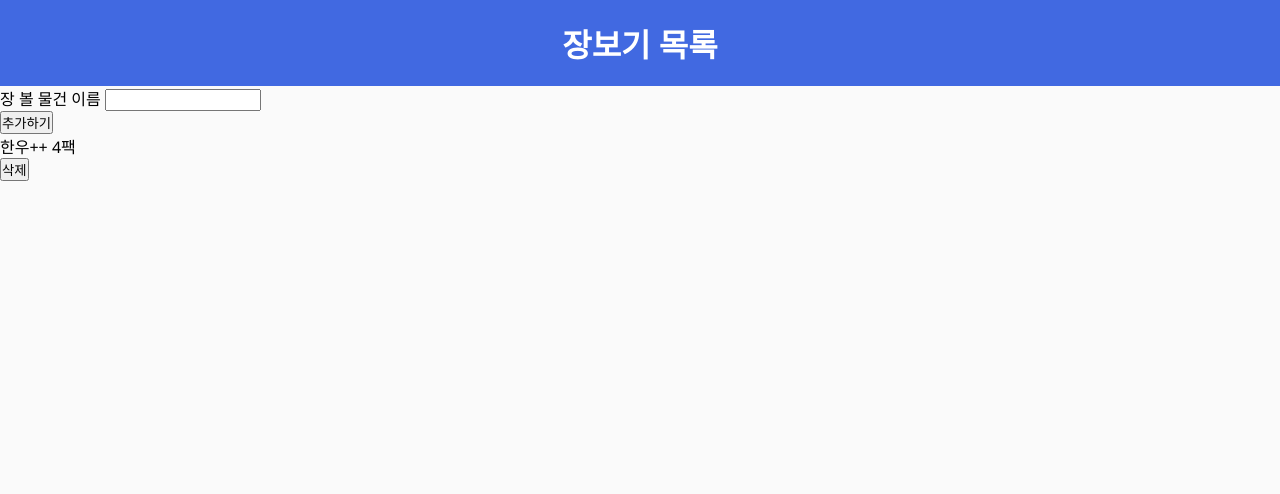
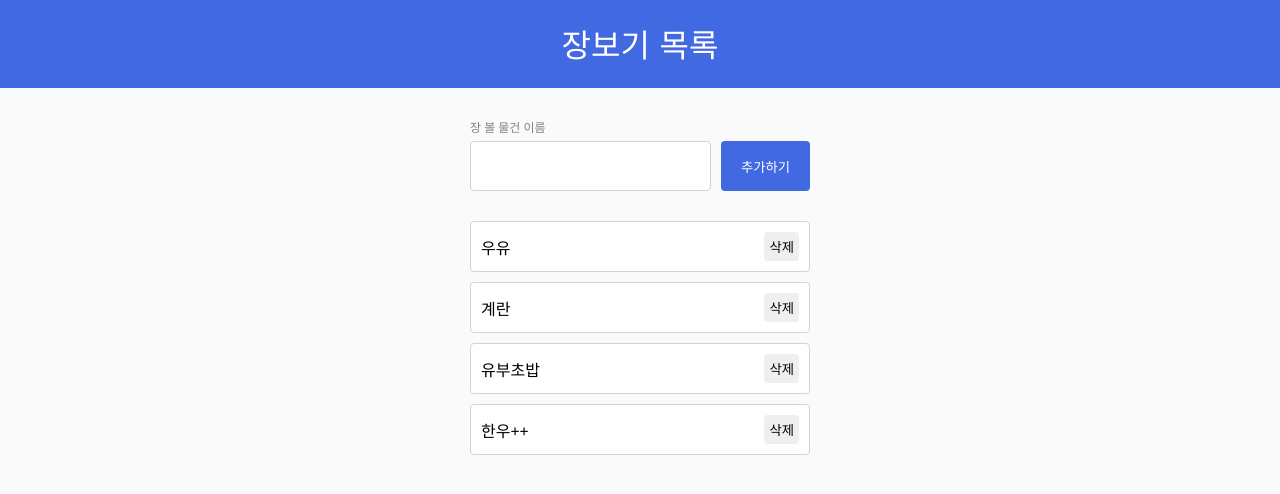
Before and after one commit to ranni9379/todolist, a plain HTML site: page index.html in a window 1280 px wide. Drawn offline with Linux system fonts and the light colour scheme.

Commit message:
cart-list-done

```diff
--- a/index.html
+++ b/index.html
@@ -15,11 +15,17 @@
     <form action="">
       <div>
         <label for="item"> 장 볼 물건 이름 </label>
-        <input type="text" />
+        <input type="text" id="item" />
       </div>
       <button>추가하기</button>
     </form>
     <ul>
+      <li>
+        <div>
+          <p>한우++ 4팩한우++ 4팩한우++ 4팩한우++ 4팩한우++ 4팩</p>
+          <button>삭제</button>
+        </div>
+      </li>
       <li>
         <div>
           <p>한우++ 4팩</p>
--- a/index.js
+++ b/index.js
@@ -0,0 +1,99 @@
+//querySelector=> HTML의 모든것을 선택할 수 있음; 태그이름, 클래스명,아이디명 모두 선택가능 선택할때 css규칙을 따라서 작성함
+//예) class='newClass' =>'.newClass'
+//id='newId'=>'#id'
+//ul div => 'ul div'
+//ul div.newClass=>'ul div.newClass'
+//getElementById=>
+//innerHTML=> 해당태그안에 새로운 자식요소를 넣을 떄 사용함 이떄 자식요소는 태그들 문자열에 담아서 사용해도 되지만 변수를 같이 사용하려면 ``사용해서 하면 개꿀
+
+// const name = "한우+++ 4팩";
+// const btn = "삭제";
+
+// ul.innerHTML = `<li><div>
+// <p>${name}</p>
+// <button>${btn}</button></div></li>`;
+
+let list = ["우유", "계란", "유부초밥", "한우++"];
+
+const rendering = () => {
+  const ul = document.querySelector("ul");
+  ul.innerHTML = null;
+  for (
+    let i = 0;
+    i < list.length;
+    i = i + 1 // i+=1//i++
+  ) {
+    const button = document.createElement("button");
+    button.innerText = "삭제";
+    button.onclick = () => {
+      //   console.log("hello its ms", list[i]);
+
+      list.splice(i, 1);
+      console.log(list);
+
+      rendering();
+    };
+    const p = document.createElement("p");
+    p.innerText = list[i];
+    const div = document.createElement("div");
+
+    div.append(p, button);
+    const li = document.createElement("li");
+    li.append(div);
+
+    ul.append(li);
+  }
+
+  //   console.log(`${button}`);
+  //   const tag = `
+
+  //     <li>
+  //     <div><p>${list[i]}</p>
+  //     <button id="d">삭제</button>
+  //     </div>
+  //     </li>
+  //     `;
+  //   console.log(tag);
+  //   console.log(list[i]);
+
+  //   li = `${li}${tag}`;
+  // }
+
+  // // console.log(li);
+  // console.log(text)
+
+  //   li += tag;
+
+  // ul.innerHTML = li;
+  // const d = document.getElementById("d");
+
+  // d.onclick = () => {
+  //   console.log("삭제준비완료");
+  // };
+};
+rendering();
+
+const form = document.querySelector("form");
+const input = document.getElementById("item");
+
+form.addEventListener(
+  "submit",
+
+  (event) => {
+    event.preventDefault(); //새로고침 방지 // form 태그 한정
+    // console.log(event);
+
+    const item = input.value;
+    if (item.length === 0) {
+      alert(" 장 볼 물건을 입력해주세요.");
+      return input.focus();
+    }
+    // console.log(item);
+    // list.push();
+    list.unshift(item);
+    // console.log(list);
+
+    rendering();
+    input.value = "";
+  }
+);
--- a/style.css
+++ b/style.css
@@ -1,8 +1,7 @@
-@import url("https://fonts.googleapis.com/css2?family=Noto+Sans:ital,wght@0,100..900;1,100..900&display=swap");
+@import url("https://fonts.googleapis.com/css2?family=Black+Han+Sans&family=Noto+Sans:ital,wght@0,100..900;1,100..900&display=swap");
 body {
   background-color: rgb(250, 250, 250);
 }
-
 * {
   margin: 0;
   padding: 0;
@@ -12,13 +11,95 @@ body {
 ul {
   list-style-type: none;
 }
-
 header {
   background-color: royalblue;
 }
-
 header h1 {
   color: white;
   text-align: center;
   padding: 20px 0;
+  font-family: "Black Han Sans", serif;
+  font-weight: 100;
 }
+form {
+  display: flex;
+  /* flex-direction: column; */
+  column-gap: 10px;
+  padding: 30px;
+  max-width: 400px;
+  margin: 0 auto;
+  align-items: end;
+}
+form div {
+  display: flex;
+  flex-direction: column;
+  row-gap: 5px;
+  flex: 1;
+}
+form label {
+  font-size: 12px;
+  color: gray;
+}
+form input {
+  border-radius: 4px;
+  border: 1px solid lightgray;
+  height: 50px;
+  padding: 0 10px;
+  outline: none;
+}
+form input:focus {
+  border-color: royalblue;
+  border-width: 2px;
+}
+form button {
+  background-color: royalblue;
+  color: white;
+  border: none;
+  padding: 0 20px;
+  border-radius: 4px;
+  cursor: pointer;
+  height: 50px;
+}
+form button:hover,
+ul button:hover {
+  opacity: 0.8;
+}
+form button:active,
+ul button:active {
+  opacity: 0.5;
+  transform: scale(0.98);
+}
+ul {
+  display: flex;
+  flex-direction: column;
+  row-gap: 10px;
+  padding: 0 30px;
+  margin: 0 auto;
+  max-width: 400px;
+}
+ul div {
+  display: flex;
+  padding: 10px;
+  background-color: white;
+  border-radius: 4px;
+  justify-content: space-between;
+  column-gap: 10px;
+  align-items: center;
+  border: 1px solid lightgray;
+}
+ul div:hover {
+  box-shadow: 0 3px 6px rgba(0, 0, 0, 0.2);
+  /* background-color: tomato; */
+}
+ul p {
+  flex: 1;
+  overflow: hidden;
+  text-overflow: ellipsis;
+  white-space: nowrap;
+}
+ul button {
+  border: none;
+  padding: 5px;
+  border-radius: 4px;
+  cursor: pointer;
+}
```
